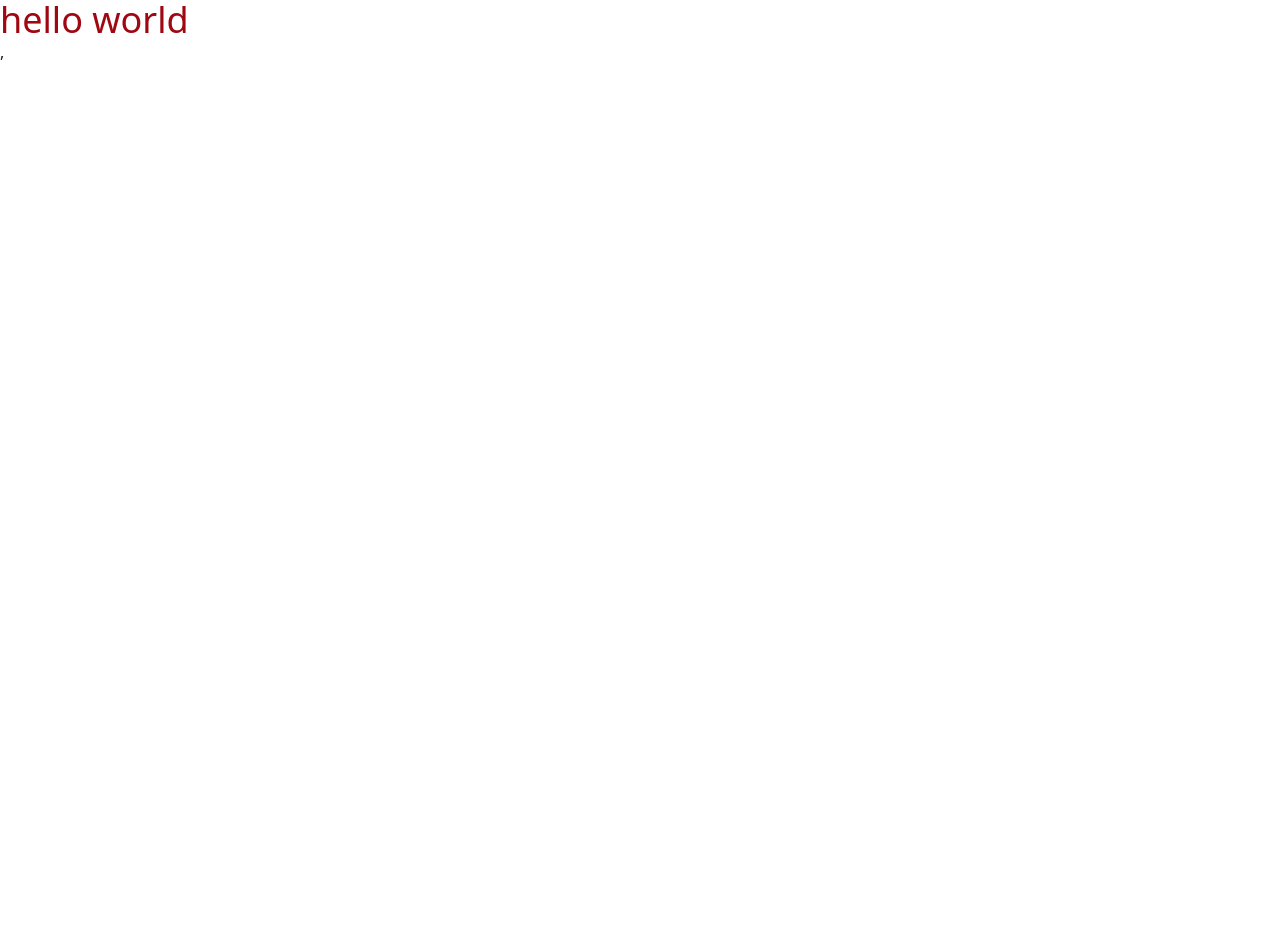
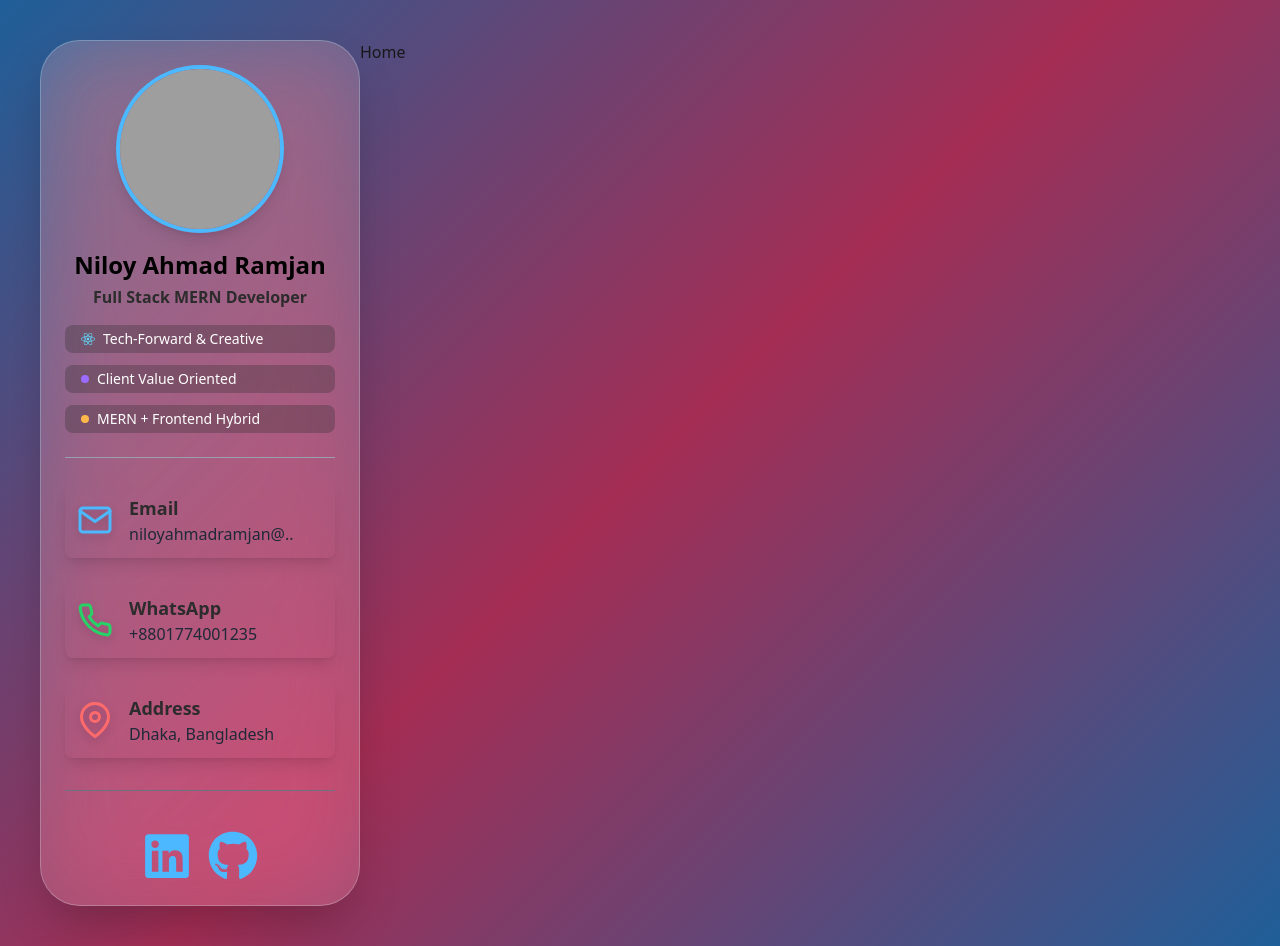
Before and after one commit to niloyahmadramjan/niloyahmadramjan-portfolio, a React (Vite) app: page / in a window 1280 px wide. Before the commit the page ends 800 px from the top, so only its background shows below. Built offline with nearby package versions, Linux system fonts and the light colour scheme; grey boxes are pictures that could not be loaded.

Commit message:
created sidebar

```diff
--- a/package.json
+++ b/package.json
@@ -13,6 +13,7 @@
     "@tailwindcss/vite": "^4.1.11",
     "react": "^19.1.1",
     "react-dom": "^19.1.1",
+    "react-icons": "^5.5.0",
     "react-router": "^7.8.0"
   },
   "devDependencies": {
--- a/src/Layout/MainLayout.jsx
+++ b/src/Layout/MainLayout.jsx
@@ -1,9 +1,20 @@
 import React from 'react'
+import Navbar from '../components/Navbar'
+import { Outlet } from 'react-router'
+import Footer from '../components/Footer'
 
 export default function MainLayout() {
   return (
-    <>
-      <h1 className="text-4xl text-red-800">hello world</h1>
-    </>
+    <div
+      className="min-h-screen max-w-7xl mx-auto flex justify-center lg:justify-start p-4 lg:p-10"
+      style={{
+        background:
+          'linear-gradient(135deg, #1F5F99 0%, #A42D54 50%, #1F5F99 100%)',
+      }}
+    >
+      <Navbar />
+      <Outlet />
+      <Footer className="min-h-screen flex items-start justify-center lg:justify-start p-4 lg:p-10" />
+    </div>
   )
 }
--- a/src/Routes/Router.jsx
+++ b/src/Routes/Router.jsx
@@ -1,10 +1,17 @@
 import React from 'react'
 import { createBrowserRouter } from 'react-router'
 import MainLayout from '../Layout/MainLayout'
+import Home from '../pages/Home'
 
 export const router = createBrowserRouter([
   {
     path: '/',
-    element: <MainLayout></MainLayout>,
+    element: <MainLayout/>,
+    children: [
+      {
+        index: true,
+        element: <Home/>
+      }
+    ]
   },
 ])
--- /dev/null
+++ b/src/components/Footer.jsx
@@ -0,0 +1,7 @@
+import React from 'react'
+
+export default function Footer() {
+  return (
+    <div></div>
+  )
+}
--- /dev/null
+++ b/src/components/Navbar.jsx
@@ -0,0 +1,117 @@
+import { FaLinkedin, FaGithub, FaReact } from 'react-icons/fa'
+import { FiMail, FiPhone, FiMapPin } from 'react-icons/fi'
+
+export default function Navbar() {
+  return (
+    <div
+      className="w-full lg:w-80 p-6 rounded-[2.5rem] shadow-2xl overflow-hidden backdrop-blur-xl lg:sticky top-0"
+      style={{
+        background: 'rgba(255, 255, 255, 0.15)',
+        border: '1px solid rgba(255, 255, 255, 0.25)',
+      }}
+    >
+      {/* Gradient border glow */}
+      <div
+        className="absolute inset-0 rounded-[2.5rem] -z-10"
+        style={{
+          background: 'linear-gradient(135deg, #FF6B6B, #FF4E88)',
+          filter: 'blur(40px)',
+          opacity: 0.3,
+        }}
+      ></div>
+
+      {/* Profile Image */}
+      <img
+        src="https://i.ibb.co/bgTPqgJD/IMG-9196.jpg"
+        alt="Niloy Ahmad Ramjan"
+        className="w-42 h-42 mx-auto rounded-full object-cover mb-4 border-4 border-[#4BB8FF] shadow-lg"
+      />
+
+      {/* Name */}
+      <h2 className="text-black text-2xl font-bold text-center">
+        Niloy Ahmad Ramjan
+      </h2>
+      <p className="text-[#2C2C2C] font-bold mt-1 text-center">
+        Full Stack MERN Developer
+      </p>
+
+      {/* Roles */}
+      <div className="flex flex-col gap-3 mt-4 border-b border-gray-400 pb-6">
+        <span className="flex items-center gap-2 bg-[#2C2C2C]/30 text-white px-4 py-1 rounded-lg text-sm">
+          <FaReact className="text-[#61DBFB]" />
+          Tech-Forward & Creative
+        </span>
+        <span className="flex items-center gap-2 bg-[#2C2C2C]/30 text-white px-4 py-1 rounded-lg text-sm">
+          <span className="w-2 h-2 rounded-full bg-[#9C6BFF]"></span>
+          Client Value Oriented
+        </span>
+        <span className="flex items-center gap-2 bg-[#2C2C2C]/30 text-white px-4 py-1 rounded-lg text-sm">
+          <span className="w-2 h-2 rounded-full bg-[#FFB74B]"></span>
+          MERN + Frontend Hybrid
+        </span>
+      </div>
+
+      {/* Contact Info */}
+      <div className="mt-4 font-sans max-w-md mx-auto space-y-6 border-b border-gray-500 pb-8 pt-2">
+        {/* Email */}
+        <div className="flex items-center gap-4 p-3 rounded-lg shadow-lg">
+          <FiMail className="text-[#4BB8FF] text-4xl drop-shadow-lg" />
+          <div className="flex flex-col items-start">
+            <h1 className="text-[#2C2C2C] font-semibold text-lg">Email</h1>
+            <a
+              href="mailto:niloyahmadramjan@gmail.com"
+              className="text-[#1F2937] text-md hover:underline"
+            >
+              niloyahmadramjan@..
+            </a>
+          </div>
+        </div>
+
+        {/* WhatsApp / Phone */}
+        <div className="flex items-center gap-4 p-3 rounded-lg shadow-lg">
+          <FiPhone className="text-[#25D366] text-4xl drop-shadow-lg" />
+          <div className="flex flex-col items-start">
+            <h1 className="text-[#2C2C2C] font-semibold text-lg">WhatsApp</h1>
+            <a
+              href="https://wa.me/8801774001235"
+              target="_blank"
+              rel="noopener noreferrer"
+              className="text-[#1F2937] text-md hover:underline"
+            >
+              +8801774001235
+            </a>
+          </div>
+        </div>
+
+        {/* Address */}
+        <div className="flex items-center gap-4 p-3 rounded-lg shadow-lg">
+          <FiMapPin className="text-[#FF6B6B] text-4xl drop-shadow-lg" />
+          <div className="flex flex-col items-start">
+            <h1 className="text-[#2C2C2C] font-semibold text-lg">Address</h1>
+            <p className="text-[#1F2937] text-md select-text">
+              Dhaka, Bangladesh
+            </p>
+          </div>
+        </div>
+      </div>
+
+      {/* Social Links */}
+      <div className="flex items-center justify-center gap-4 mt-10">
+        <a
+          href="#"
+          className="text-[#4BB8FF] hover:text-[#1E40AF] transition-colors"
+          aria-label="LinkedIn"
+        >
+          <FaLinkedin size={50} />
+        </a>
+        <a
+          href="#"
+          className="text-[#4BB8FF] hover:text-[#1E40AF] transition-colors"
+          aria-label="GitHub"
+        >
+          <FaGithub size={50} />
+        </a>
+      </div>
+    </div>
+  )
+}
--- a/src/main.jsx
+++ b/src/main.jsx
@@ -6,6 +6,6 @@ import { router } from './Routes/Router.jsx'
 
 createRoot(document.getElementById('root')).render(
   <StrictMode>
-    <RouterProvider router={router} />,
+    <RouterProvider router={router} />
   </StrictMode>
 )
```
Also changed, not shown: 2 other files (tests, documents, lock files or other folders).
